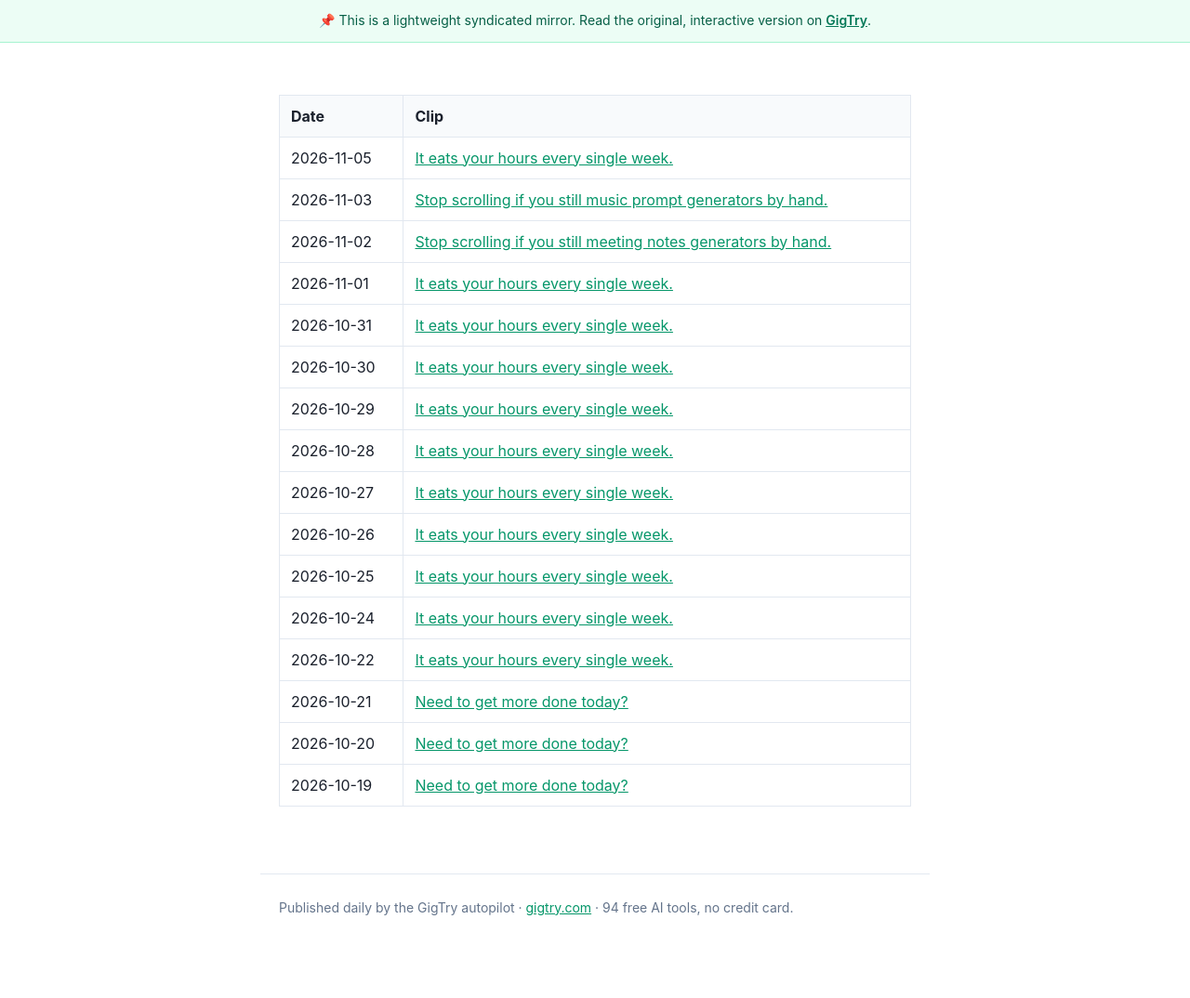
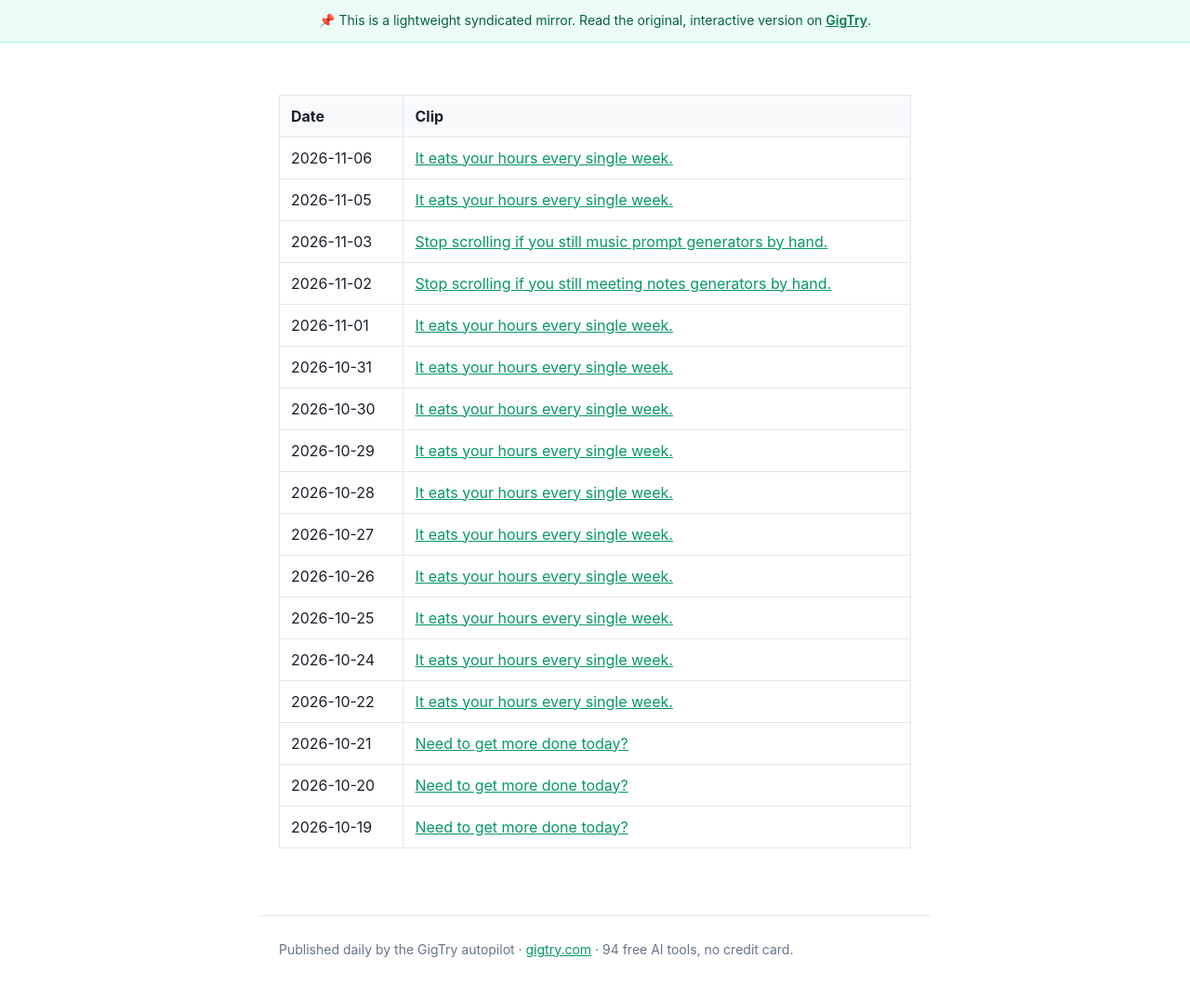
Before and after one commit to gigtryinfo-dev/gigtry-public, a Jekyll site: the page built from posts/clips/index.md, in a window 1280 px wide. Shown: the whole page at 93% size. Built offline with Jekyll 4.4.1, drawn with Linux system fonts in a browser that asks for light colours; before the commit the page ends 1029 px from its top, so only the background shows below that.

Commit message:
clips index: 2026-11-06

```diff
--- a/posts/clips/index.md
+++ b/posts/clips/index.md
@@ -7,6 +7,7 @@
 
 | Date | Clip |
 |------|------|
+| 2026-11-06 | [It eats your hours every single week.](https://gigtryinfo-dev.github.io/gigtry-public/posts/clips/2026-11-06-clip-1.html) |
 | 2026-11-05 | [It eats your hours every single week.](https://gigtryinfo-dev.github.io/gigtry-public/posts/clips/2026-11-05-clip-1.html) |
 | 2026-11-03 | [Stop scrolling if you still music prompt generators by hand.](https://gigtryinfo-dev.github.io/gigtry-public/posts/clips/2026-11-03-clip-1.html) |
 | 2026-11-02 | [Stop scrolling if you still meeting notes generators by hand.](https://gigtryinfo-dev.github.io/gigtry-public/posts/clips/2026-11-02-clip-1.html) |
```
